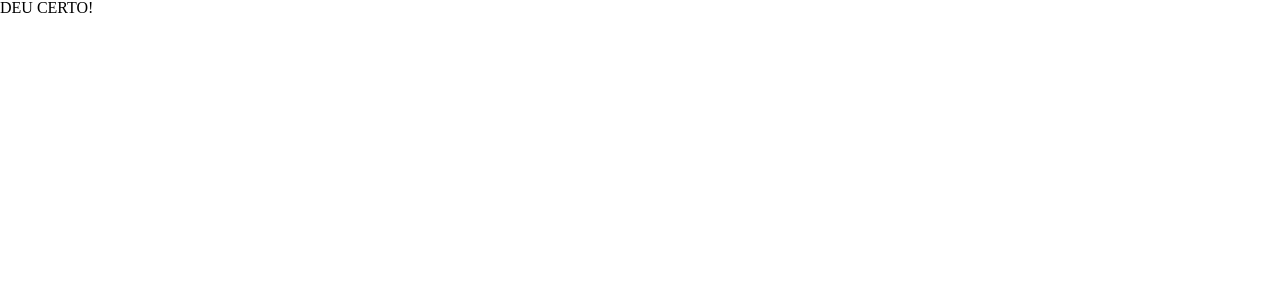
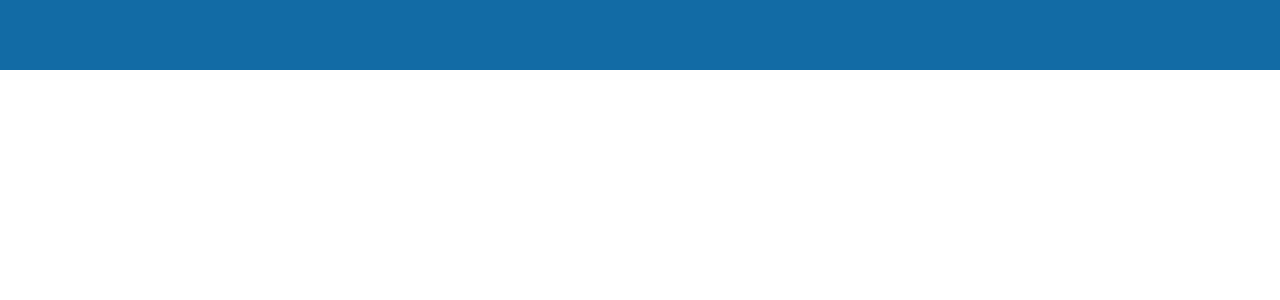
Before and after one commit to IgorBandero/projeto11-trackit, a React (Create React App) app: page /hoje in a window 1280 px wide. Shown: the top 300 px of the page. Built offline with nearby package versions, Linux system fonts and the light colour scheme.

Commit message:
Ajustes Tela de Cadastro

```diff
--- a/src/components/SignupScreen.js
+++ b/src/components/SignupScreen.js
@@ -11,9 +11,16 @@
     const [image, setImage] = useState("");
     const [email, setEmail] = useState("");
     const [password, setPassword] = useState("");
-    const [objNewUser, setObjNewUser] = useState([]);
+    const [objNewUser, setObjNewUser] = useState(undefined);
     const [statusBtn, setStatusBtn] = useState(false);
     const navigate = useNavigate();
+
+    useEffect(() => {
+        if (objNewUser !== undefined){
+            axios.post("https://mock-api.bootcamp.respondeai.com.br/api/v2/trackit/auth/sign-up", objNewUser)
+             .then(response => navigate("/"))
+             .catch(errorRequest => handleError(errorRequest.response.status))
+        }}, [objNewUser])
 
     const handleChange = (event) => {
         const { name, value } = event.target;
@@ -39,23 +46,18 @@
             image: image,
             password: password
         }
-
         setStatusBtn(true);
         setObjNewUser(user);
-
-        const requestSignUp = axios.post("https://mock-api.bootcamp.respondeai.com.br/api/v2/trackit/auth/sign-up", objNewUser);
-
-        requestSignUp.then(response => {
-            navigate("/");
-        });
-
-        requestSignUp.catch(errorRequest => handleError());
-
     }
 
-    function handleError(){
+    function handleError(erro){
         setStatusBtn(false);
-        alert("Erro no cadastro, por favor tente novamente! ");
+        if (erro === 409){
+            alert("Erro no cadastro, usuário já existe! ");
+        }
+        else {
+            alert("Erro no cadastro, por favor tente novamente! ");
+        }
     }
 
 
--- a/src/components/TodayScreen.js
+++ b/src/components/TodayScreen.js
@@ -1,8 +1,32 @@
+import styled from "styled-components";
+import { useState, useEffect } from "react";
+import { Link, useNavigate } from "react-router-dom";
+import axios from "axios";
 
 export default function TodayScreen(){
     return (
-        <>
-            <p> DEU CERTO! </p>
-        </>
+        <Container>
+            <Header>
+
+            </Header>
+        </Container >
     )
 }
+
+const Container = styled.div`
+    width: 100%;
+    height: 100vh;
+    margin: 0 auto;
+    display: flex;
+    flex-direction: column;
+    justify-content: center;
+    align-items: center;
+`
+
+const Header = styled.div`
+    width: 100%;
+    height: 70px;
+    position: fixed;
+    top: 0;
+    background-color: #126BA5;
+`
```
